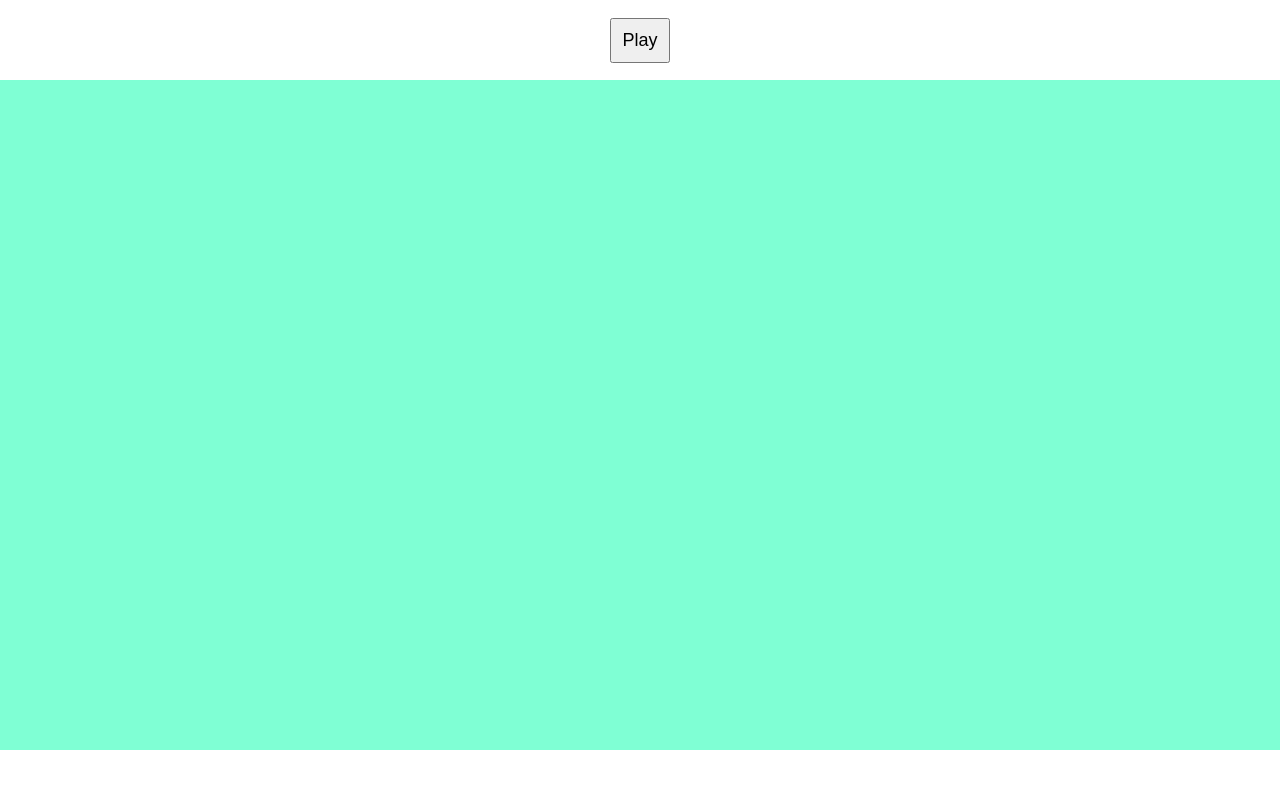
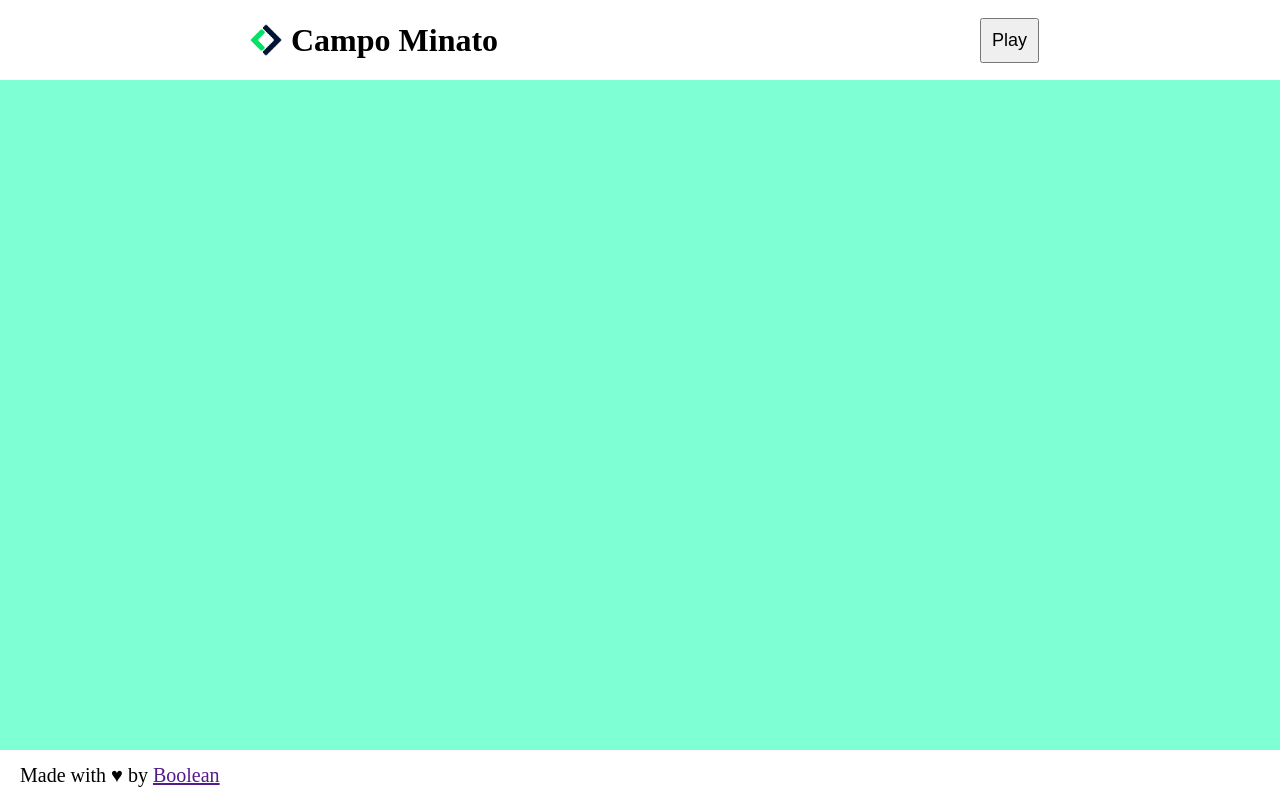
Before and after one commit to dunzolo/js-campominato-grid, a plain HTML site: page index.html in a window 1280 px wide. Drawn offline with Linux system fonts and the light colour scheme.

Commit message:
added style

```diff
--- a/css/style.css
+++ b/css/style.css
@@ -14,7 +14,16 @@ header{
     background-color: white;
     display: flex;
     align-items: center;
-    justify-content: center;
+    justify-content: space-around;
+}
+
+.header-left{
+    display: flex;
+    align-items: center;
+}
+
+.header-left img{
+    width: 50px;
 }
 
 .play-button{
@@ -65,4 +74,11 @@ footer{
     bottom: 0;
     left: 0;
     background-color: white;
+    display: flex;
+    align-items: center;
 }
+
+footer p{
+    font-size: 20px;
+    padding-left: 20px;
+}
--- a/index.html
+++ b/index.html
@@ -9,6 +9,10 @@
     </head>
     <body>
         <header>
+            <div class="header-left">
+                <img src="./img/mobile-logo.png" alt="">
+                <h1>Campo Minato</h1>
+            </div>
             <button id="play" class="play-button">Play</button>
         </header>
         <main>
@@ -19,7 +23,9 @@
             </div>
         </main>
         <footer>
-
+            <p>
+                Made with &hearts; by <a href="">Boolean</a>
+            </p>
         </footer>
         <script src="./js/script.js"></script>
     </body>
--- a/js/script.js
+++ b/js/script.js
@@ -1,12 +1,10 @@
 // inizio funzioni
 
 //creo il tag div con relativa classe
-function generateSquare(num){
+function generateSquare(){
     const element = document.createElement('div');
 
     element.classList.add('square');
-
-    element.innerText = num;
 
     return element;
 }
@@ -26,15 +24,17 @@ button.addEventListener('click', function(){
     }
 
     // creo un ciclo for per aggiungere le caselle all'interno della griglia
-    for(let i = 1; i <= 100; i++){
+    for(let i = 0; i < 100; i++){
 
         // assegno alla variabile, l'elemento generato dalla funzione
         let square = generateSquare(i);
 
+        square.innerText = i + 1;
+
         square.addEventListener('click',function(){
             this.classList.add('checked');
 
-            console.log(`La casella selezionata contiene il numero: ${i}`);
+            console.log(`La casella selezionata contiene il numero: ${this.innerText}`);
         });
 
         // aggiungo gli elementi alla griglia in HTML
```
Also changed, not shown: img/mobile-logo.png (added).
